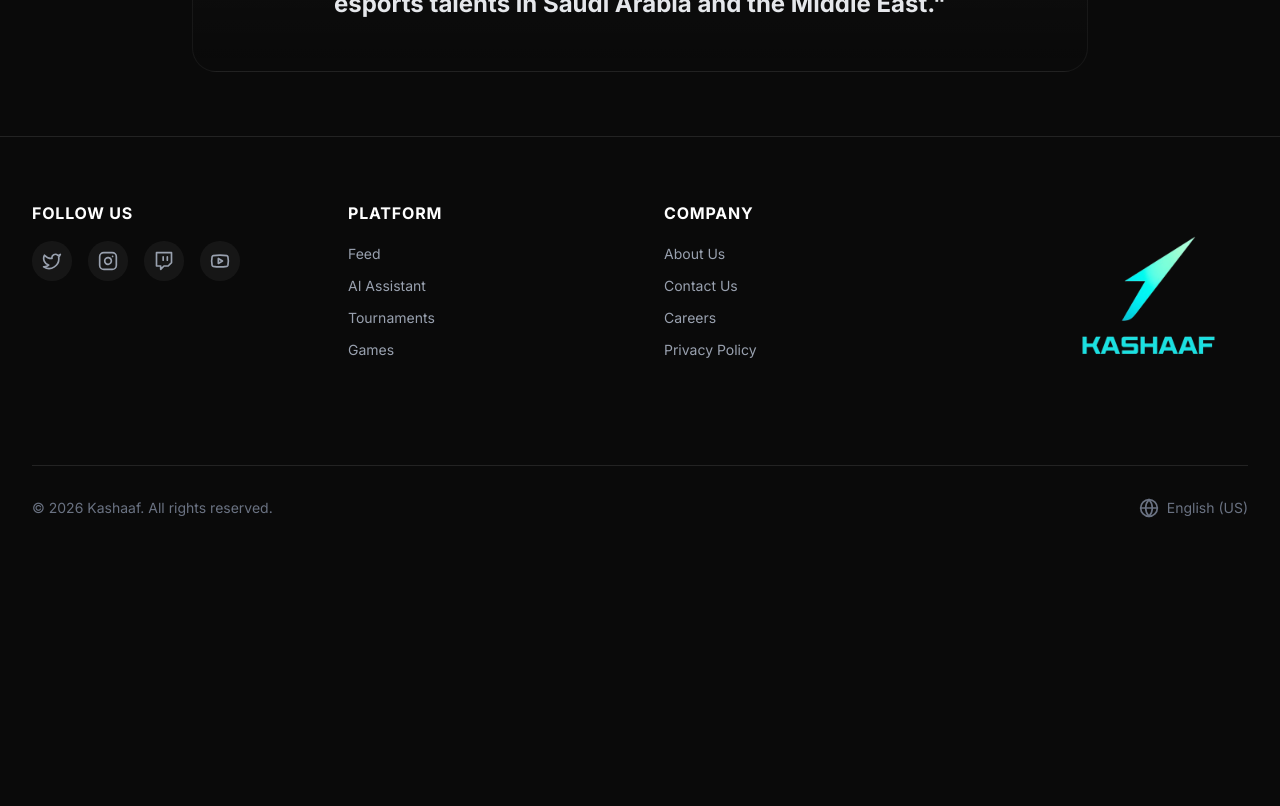
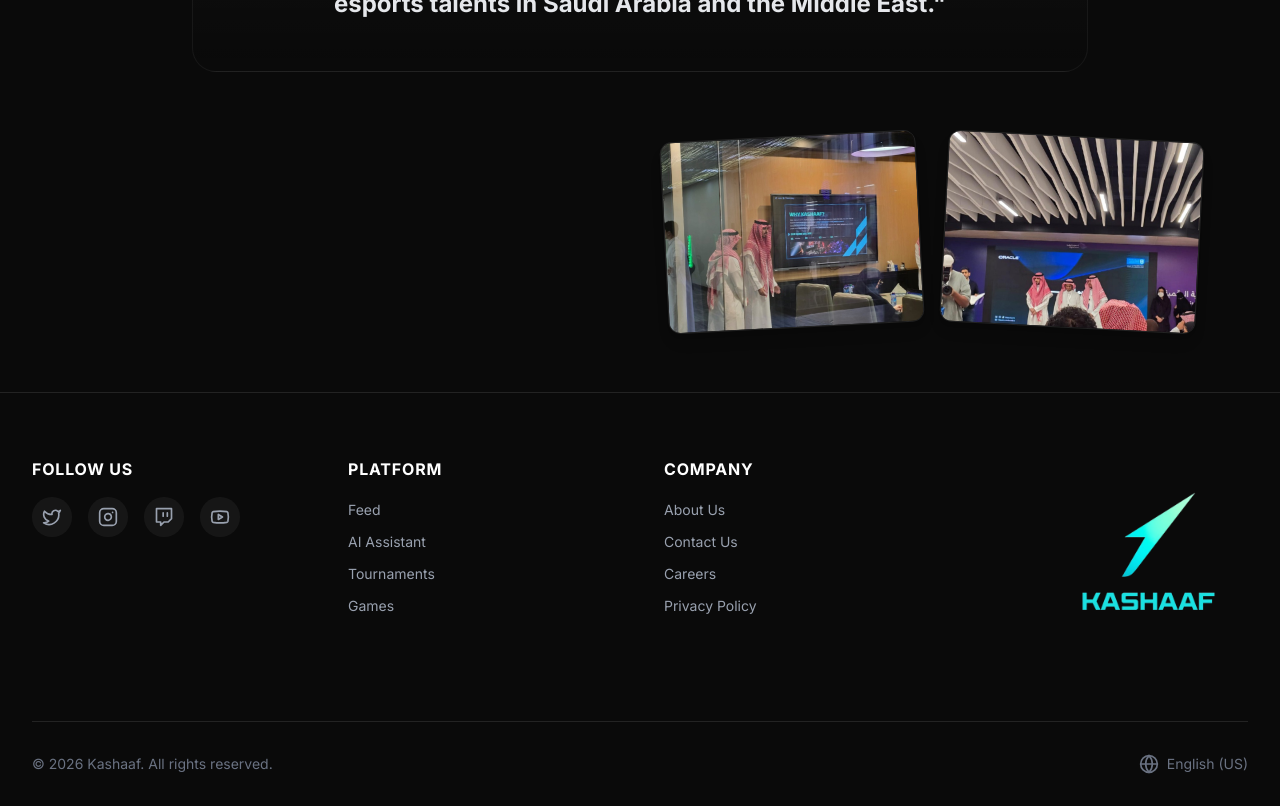
Before and after one commit to AbdulelahAlzahrani/Kashaaf, a React (Vite) app: page /#/about in a window 1280 px wide. Shown: the part 1620-2426 px from the top of the page. Before the commit the page ends 2170 px from the top, so only its background shows below. Built offline with nearby package versions, Linux system fonts and the light colour scheme.

Commit message:
Add event photos to About Us page

```diff
--- a/src/pages/AboutUs.jsx
+++ b/src/pages/AboutUs.jsx
@@ -127,6 +127,23 @@ const AboutUs = () => {
                             </p>
                         </motion.div>
 
+                        {/* 4. Event Photos */}
+                        <motion.div
+                            variants={itemVariants}
+                            className="flex justify-end gap-6 mt-16"
+                        >
+                            <img
+                                src={`${import.meta.env.BASE_URL}about_images/event-1.jpg`}
+                                alt="Event 1"
+                                className="w-64 h-48 object-cover rounded-xl border border-white/10 shadow-lg rotate-[-3deg] hover:rotate-0 transition-all duration-300 hover:scale-110 hover:z-10"
+                            />
+                            <img
+                                src={`${import.meta.env.BASE_URL}about_images/event-2.jpg`}
+                                alt="Event 2"
+                                className="w-64 h-48 object-cover rounded-xl border border-white/10 shadow-lg rotate-[3deg] hover:rotate-0 transition-all duration-300 hover:scale-110 hover:z-10"
+                            />
+                        </motion.div>
+
 
                     </motion.div>
                 </div>
```
Also changed, not shown: public/about_images/event-1.jpg (added), public/about_images/event-2.jpg (added).
